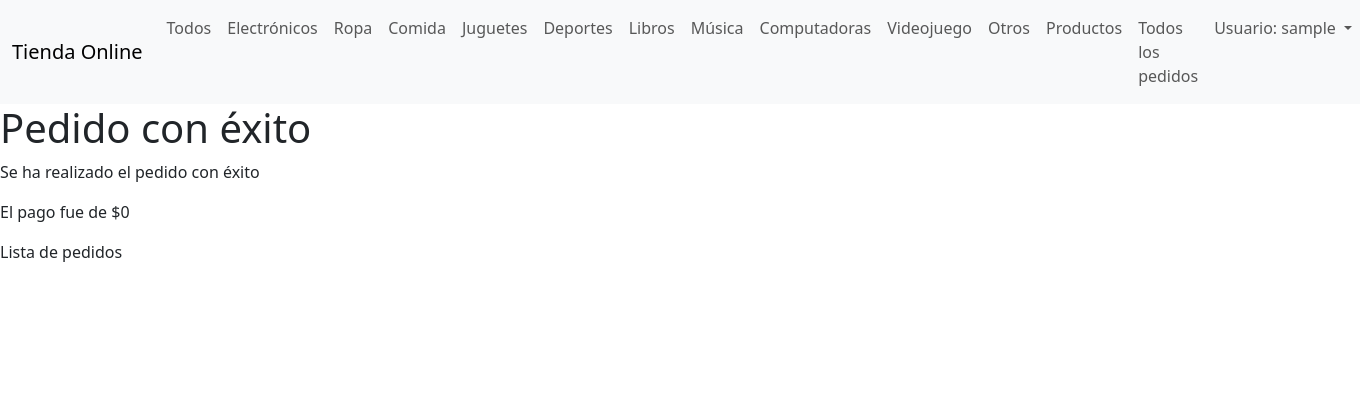
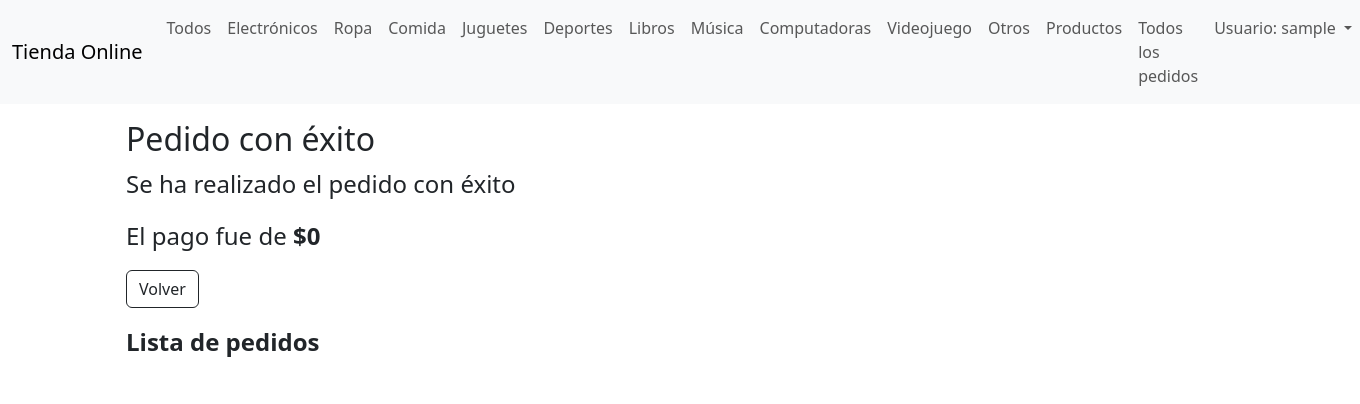
Before and after one commit to Emmanueloz/online_store, a Flask app: page /orders/payment/ in a window 1360 px wide. Shown: the top 404 px of the page. Run offline with Flask 3, Linux system fonts and the light colour scheme; the visitor is signed in with stand-in values (Sample User, id 1); data that the repository does not hold is empty; parts of the project's set-up code (start-up, migrations or seed data) failed here and were passed over; some libraries are stand-ins or nearby versions.

Commit message:
estilos para el resumen de la compra

```diff
--- a/app/features/orders/routes.py
+++ b/app/features/orders/routes.py
@@ -63,10 +63,10 @@ def payment():
         list_unit_total = []
         for product, amount in zip(list_products, list_amount):
             list_unit_total.append(product.price * amount)
-            product.amount -= amount
+            # product.amount -= amount
+        total_order = sum(list_unit_total)
+
         db.session.commit()
-
-        total_order = sum(list_unit_total)
 
         order: Order = Order(current_user.id, 'pending', total_order)
         db.session.add(order)
@@ -76,7 +76,6 @@ def payment():
             order_item = OrderItem(order.id, product.id, amount, product.price)
             db.session.add(order_item)
             db.session.commit()
-
     except Exception as e:
         print(e)
         flash("Error al procesar los pedidos", 'error')
--- a/app/features/orders/templates/payment.jinja2
+++ b/app/features/orders/templates/payment.jinja2
@@ -3,16 +3,27 @@
 {% block title %}Pago{% endblock %}
 
 {% block content %}
-<h1>Pedido con éxito</h1>
-<p>Se ha realizado el pedido con éxito</p>
 
-<p>El pago fue de ${{ total_order }} </p>
+<main class="container p-3">
+    <h2>Pedido con éxito</h2>
+    <p class="fs-4">Se ha realizado el pedido con éxito</p>
 
-<p>Lista de pedidos</p>
+    <p class="fs-4">El pago fue de <span class="fw-bold">${{ total_order }} </span></p>
 
-{% for product,amount,total in list_orders %}
-<p>{{ product.name }} - {{ amount }} - {{ total }}</p>
-{% endfor %}
+    <a class="btn btn-outline-dark mb-3" href="{{ url_for('home.index') }}">Volver</a>
+    <p class="fs-4 fw-bold">Lista de pedidos</p>
+    <ul class="list-group">
+        {% for product,amount,total in list_orders %}
+        <li class="list-group-item">
+            Producto: {{ product.name }}
+            <br>
+            Cantidad: {{ amount }}
+            <br>
+            Total: <span class="fw-bold">${{ total }}</span>
+        </li>
+        {% endfor %}
+    </ul>
+</main>
 
 {% endblock content %}
 
```
